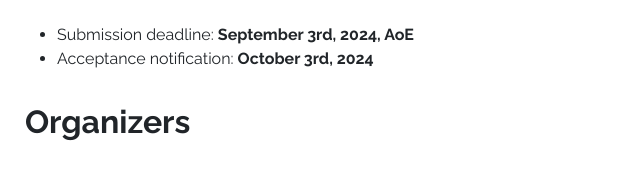
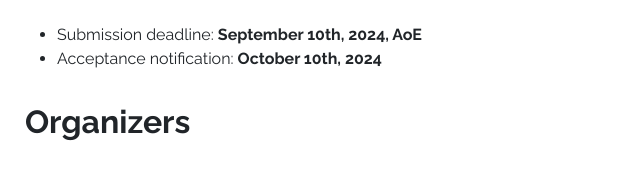
Before and after one commit to sysdw24/sysdw24.github.io, a plain HTML site: page index.html in a window 1280 px wide. Shown: the part 2375-2546 px from the top of the page, 57-697 px from the left. Drawn offline with nearby package versions, Linux system fonts and the light colour scheme.

Commit message:
Update deadlines

```diff
--- a/index.html
+++ b/index.html
@@ -132,8 +132,8 @@
                     <h2 class="section-heading">Important Dates</h2>
 
                     <ul>
-                        <li>Submission deadline: <strong>September 3rd, 2024, AoE</strong></li>
-                        <li>Acceptance notification: <strong>October 3rd, 2024</strong></li>
+                        <li>Submission deadline: <strong>September 10th, 2024, AoE</strong></li>
+                        <li>Acceptance notification: <strong>October 10th, 2024</strong></li>
                     </ul>
 
                     <h2 class="section-heading">Organizers</h2>
```
